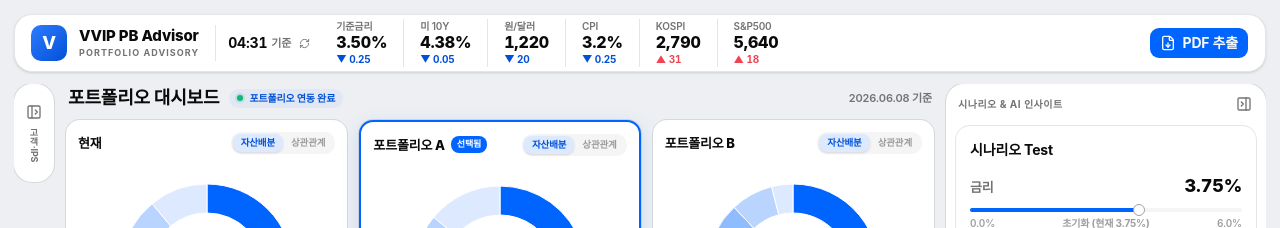
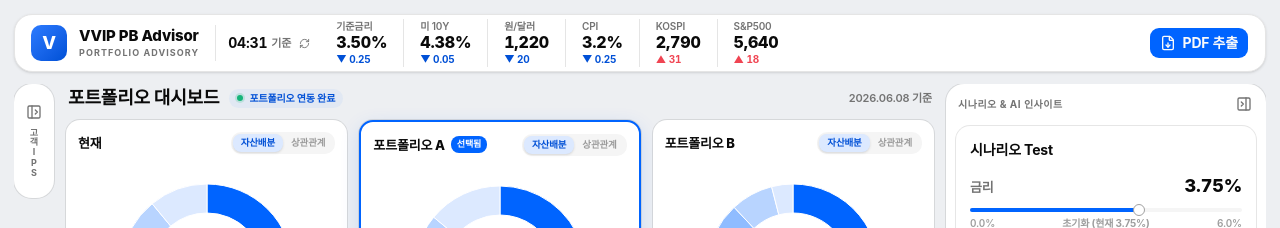
Before and after one commit to SamsungSecurities-YoungCreator-15th-4/VVIP_PB_Advisor, a Next.js app in the folder frontend/: page / in a window 1280 px wide. Both pictures are taken after a click on the button 292 px from the left and 104 px from the top of the page. Shown: the top 228 px of the page. Built offline with nearby package versions, Linux system fonts and the light colour scheme; a web font is replaced by a local one.

Commit message:
fix: 사이드바·우측패널 닫힘 상태 세로 텍스트 깨짐 수정
- textOrientation mixed → upright 변경으로 영문·기호 누움 현상 해결

Co-Authored-By: Claude Sonnet 4.6 <noreply@anthropic.com>

```diff
--- a/frontend/components/right-panel/RightPanel.tsx
+++ b/frontend/components/right-panel/RightPanel.tsx
@@ -20,9 +20,9 @@ export default function RightPanel() {
           <PanelRightOpen className="size-4" />
           <span
             className="text-[9px] font-bold leading-none text-muted-foreground"
-            style={{ writingMode: "vertical-rl", textOrientation: "mixed" }}
+            style={{ writingMode: "vertical-rl", textOrientation: "upright" }}
           >
-            시나리오·AI
+            시나리오·AI인사이트
           </span>
         </button>
       </div>
--- a/frontend/components/sidebar/Sidebar.tsx
+++ b/frontend/components/sidebar/Sidebar.tsx
@@ -95,9 +95,9 @@ export default function Sidebar() {
           <PanelLeftOpen className="size-4" />
           <span
             className="text-[9px] font-bold leading-none text-muted-foreground"
-            style={{ writingMode: "vertical-rl", textOrientation: "mixed" }}
+            style={{ writingMode: "vertical-rl", textOrientation: "upright" }}
           >
-            고객·IPS
+            고객IPS
           </span>
         </button>
       </div>
@@ -124,9 +124,7 @@ export default function Sidebar() {
         {/* 고객 선택 */}
         <Card className="gap-0 p-3">
           <div className="mb-2">
-            <p className="text-[14px] font-bold">
-              고객 선택
-            </p>
+            <p className="text-[14px] font-bold">고객 선택</p>
           </div>
 
           {/* 드롭다운 트리거 */}
@@ -160,9 +158,7 @@ export default function Sidebar() {
 
         {/* 상담 입력 */}
         <Card className="gap-0 p-3">
-          <p className="mb-2 text-[14px] font-bold">
-            상담 입력
-          </p>
+          <p className="mb-2 text-[14px] font-bold">상담 입력</p>
           <input
             ref={fileInputRef}
             type="file"
```
